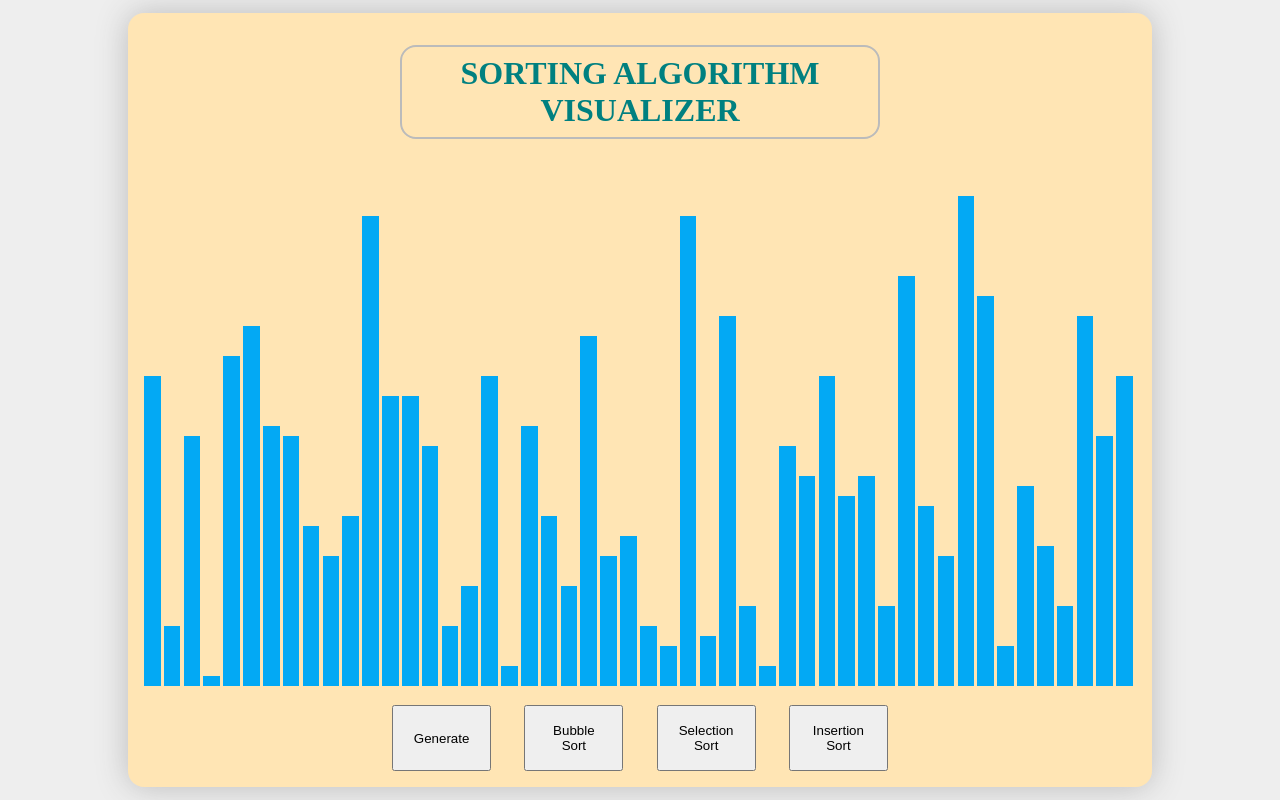
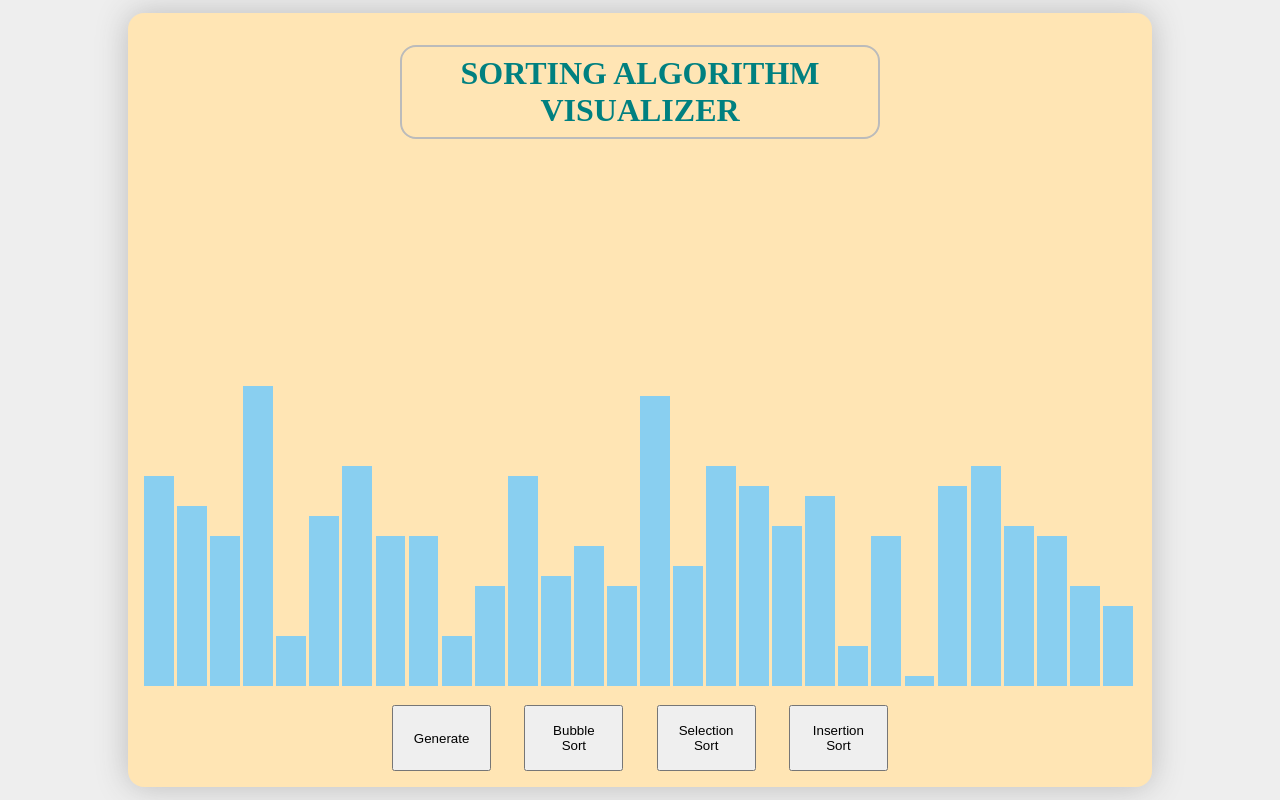
Before and after one commit to fecrol/SortingAlgorithmVisualizer, a React (Create React App) app: page / in a window 1280 px wide. Built offline with nearby package versions, Linux system fonts and the light colour scheme.

Commit message:
Add sorting algorithms

```diff
--- a/src/App.js
+++ b/src/App.js
@@ -5,11 +5,11 @@ import "./App.css"
 function App() {
 
   const [data, setData] = useState([])
-  const [sorted, setSorted] = useState(false)
+  const [isSorted, setIsSorted] = useState(false)
 
-  const defaultColour = "#03a9f4"
-  const currentItemColour = "red"
-  const itemToBeSwappedColour = "green"
+  const defaultColour = "#89cff0"
+  const currentItemColour = "#b1546b"
+  const itemToBeSwappedColour = "#35b5ac"
 
   const generateBtn = document.getElementById("generate-btn")
   const bubbleSortBtn = document.getElementById("bubble-sort-btn")
@@ -41,13 +41,13 @@ function App() {
 
   const generateRandData = () => {
 
-    setSorted(false)
+    setIsSorted(false)
 
     const randData = []
 
-    for(let i = 0; i < 50; i++) {
+    for(let i = 0; i < 30; i++) {
 
-      const randInt = Math.floor((Math.random() * 50) + 1)
+      const randInt = Math.floor((Math.random() * 30) + 1)
       const dataPiece = {value: randInt, colour: defaultColour}
 
       randData.push(dataPiece)
@@ -58,6 +58,7 @@ function App() {
 
   const bubbleSort = async (data) => {
 
+    if(!isSorted) {
       disableButtons()
 
       let arrayLength = data.length - 1
@@ -69,8 +70,10 @@ function App() {
 
         for(let i = 0; i < arrayLength; i++) {
 
-        data[i].colour = currentItemColour
+          data[i].colour = itemToBeSwappedColour
+
           setData([...data])
+          await wait(60)
 
           if(data[i].value > data[i + 1].value) {
 
@@ -81,7 +84,7 @@ function App() {
             sorted = false
 
             setData([...data])
-          await wait(50)
+            await wait(60)
           }
 
           data[i].colour = defaultColour
@@ -92,19 +95,19 @@ function App() {
 
         arrayLength--
       }
+    }
 
-    setSorted(true)
+    setIsSorted(true)
     enableButtons()
   }
 
   const selectionSort = async (data) => {
 
-    if(!sorted) {
-
+    if(!isSorted) {
+      const waitTime = 200
       disableButtons()
 
       for(let i = 0; i < data.length; i++) {
-
         let lowestValueIndex = i
         data[lowestValueIndex].colour = currentItemColour
 
@@ -112,33 +115,73 @@ function App() {
 
           if(data[j].value < data[lowestValueIndex].value) {
             lowestValueIndex = j
+            data[j].colour = itemToBeSwappedColour
+
+            setData([...data])
+            await wait(waitTime)
+
+            data[j].colour = defaultColour
+            setData([...data])
           }
         }
 
         data[lowestValueIndex].colour = itemToBeSwappedColour
 
         setData([...data])
-        await wait(300)
+        await wait(waitTime)
 
         const temp = data[lowestValueIndex]
         data[lowestValueIndex] = data[i]
         data[i] = temp
 
         setData([...data])
-        await wait(300)
+        await wait(waitTime)
 
         data[i].colour = defaultColour
         data[lowestValueIndex].colour = defaultColour
       }
     }
 
-    setSorted(true)
+    setIsSorted(true)
+    enableButtons()
+  }
+
+  const insertionSort = async (data) => {
+
+    if(!isSorted) {
+      disableButtons()
+
+      for(let i = 1; i < data.length; i++) {
+        const itemToInsert = data[i]
+        let j = i - 1
+
+        itemToInsert.colour = itemToBeSwappedColour
+
+        setData([...data])
+        await wait(300)
+
+        while(j >= 0 && data[j].value > itemToInsert.value) {
+          data[j + 1] = data[j]
+          j -= 1
+        }
+
+        data[j + 1] = itemToInsert
+
+        setData([...data])
+        await wait(300)
+
+        data[j + 1].colour = defaultColour
+        setData([...data])
+      }
+    }
+
+    setIsSorted(true)
     enableButtons()
   }
 
   return (
     <>
-      <Content data={data} generateData={generateRandData} bubbleSort={bubbleSort} selectionSort={selectionSort} />
+      <Content data={data} generateData={generateRandData} bubbleSort={bubbleSort} selectionSort={selectionSort} insertionSort={insertionSort} />
     </>
   )
 }
```
Lines whose indentation alone changed are shown as unchanged.
